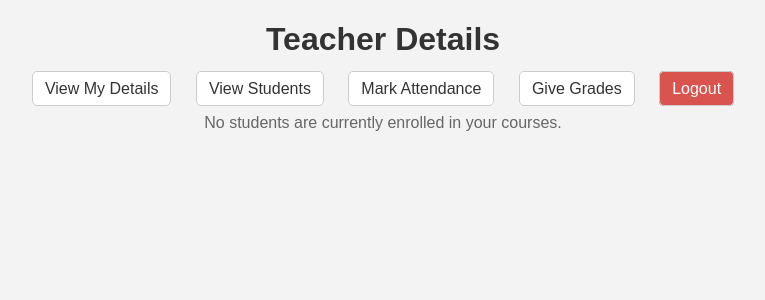
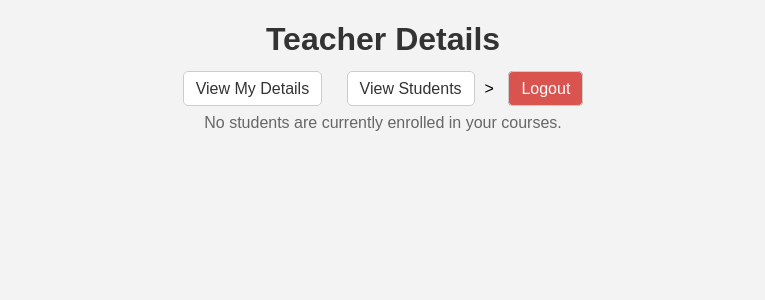
Before and after one commit to rooshanriaz/Student-Management-System, a Flask app: template templates/teacher.html in a window 1280 px wide. Shown: the top 300 px of the page, without its empty margins (257-1022 px from the left). Run offline with Flask 3, Linux system fonts and the light colour scheme; the template is opened without the code that fills it, so the values that code supplies are empty; some libraries are stand-ins or nearby versions.

Commit message:
Add files via upload

```diff
--- a/templates/teacher.html
+++ b/templates/teacher.html
@@ -89,9 +89,7 @@
     <h1>Teacher Details</h1>
     <ul>
         <li><a href="#" onclick="toggleDetails()">View My Details</a></li>
-        <li><a href="/view-students">View Students</a></li>
-        <li><a href="/mark-attendance">Mark Attendance</a></li>
-        <li><a href="/give-grades">Give Grades</a></li>
+        <li><a href="/view-students">View Students</a></li>>
         <li><a href="/logout" class="logout-button">Logout</a></li>
     </ul>
 
```
Also changed, not shown: templates/admin.html (line endings or trailing spaces), templates/courses.html (line endings or trailing spaces), templates/login.html (line endings or trailing spaces), templates/registration_confirmation.html (line endings or trailing spaces), templates/student.html (line endings or trailing spaces).
